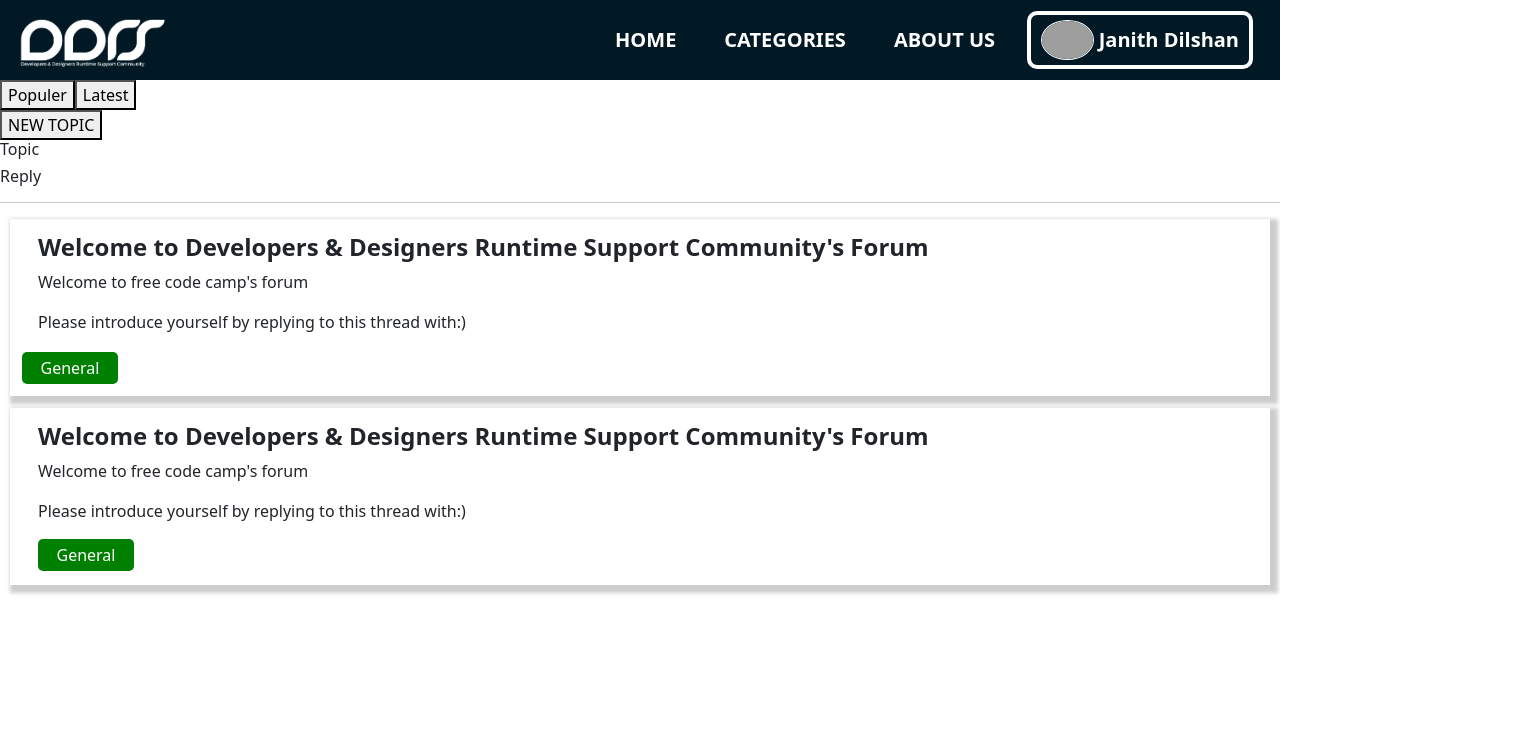
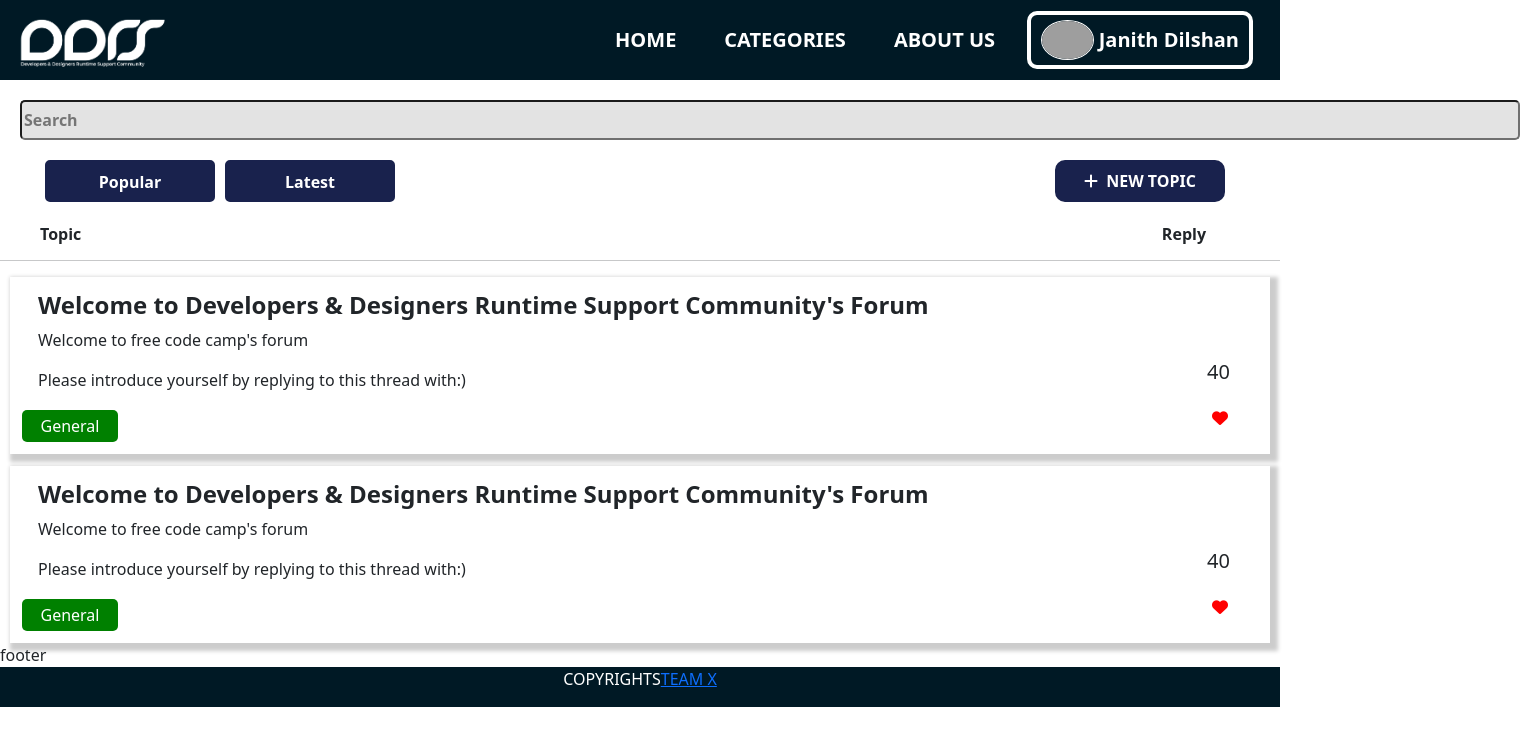
Before and after one commit to RavinduOnline/DDRS-Community, a React (Create React App) app in the folder client/: page / in a window 1280 px wide. Shown: the top 746 px of the page, 1540 px wide, since content can reach past the window. Built offline with nearby package versions, Linux system fonts and the light colour scheme; grey boxes are pictures that could not be loaded.

Commit message:
completed the user home

```diff
--- a/client/src/components/Pages/Forum/Home/ForumCard/forumcard.css
+++ b/client/src/components/Pages/Forum/Home/ForumCard/forumcard.css
@@ -6,15 +6,23 @@
     box-shadow: 4px 4px 4px 4px rgba(0,0,0,0.2);
     border-color:black;
     padding: 12px;
-
   }
 
-  /* On mouse-over, add a deeper shadow */
   .forumcard-mainbox:hover {
     box-shadow: 0 8px 16px 0 rgba(0,0,0,0.2);
   }
 
-  /* Add some padding inside the card container */
+  .forumcard-mainbox i{
+    float: right;
+    margin-right:30px;
+    color: red;
+  }
+
+  .forumcard-mainbox h5{
+    float: right;
+    margin:-50px 28px 20px 20px;
+  }
+
   .forumcard-container {
     padding: 2px 16px;
   }
--- a/client/src/components/Pages/Forum/Home/ForumCard/forumcard.js
+++ b/client/src/components/Pages/Forum/Home/ForumCard/forumcard.js
@@ -7,25 +7,44 @@ export default function forumcard() {
     <div>
 
         <div className='forumcard-mainbox'>
+
           <div className='forumcard-container'>
             <h4><b>Welcome to Developers & Designers Runtime Support Community's Forum</b></h4>
             <p>Welcome to free code camp's forum</p>
             <p>Please introduce yourself by replying to this thread with:)</p>
           </div>
+
+          <span>
+            <h5>40</h5>
+            <i class="fa-solid fa-heart"></i>
+          </span>
+
           <div className='forumcard-category-box'>
             General
           </div>
+
         </div>
 
+
+
+
         <div className='forumcard-mainbox'>
+
           <div className='forumcard-container'>
             <h4><b>Welcome to Developers & Designers Runtime Support Community's Forum</b></h4>
             <p>Welcome to free code camp's forum</p>
             <p>Please introduce yourself by replying to this thread with:)</p>
-            <div className='forumcard-category-box'>
+          </div>
+
+          <span>
+            <h5>40</h5>
+            <i class="fa-solid fa-heart"></i>
+          </span>
+
+          <div className='forumcard-category-box'>
             General
-            </div>
           </div>
+
         </div>
 
     </div>
--- a/client/src/components/Pages/Forum/Home/home.css
+++ b/client/src/components/Pages/Forum/Home/home.css
@@ -1,3 +1,105 @@
 .home-card-container{
     margin:0px 10px;
 }
+
+.home-btn-container{
+  margin:10px 10px 75px 40px;
+  position: relative;
+
+}
+
+/* start search bar */
+#home-searchNav{
+  background-color: #E3E3E3;
+  color: #707070;
+  font-weight: 700;
+  border-color: #707070;
+  width: 1500px;
+  height: 40px;
+  align-items: center;
+  margin: 20px 20px 5px 20px;
+  border-radius: 5px;
+}
+/* end search bar */
+
+
+/* start  new topic buttons */
+.home-new-btn{
+    float: right;
+    margin-right: 40px;
+    border:solid;
+    border-color: white;
+    border-width: 5px;
+    text-align: center;
+    font-size: 16px;
+    font-weight: 700;
+    width: 180px;
+    height: 52px;
+    cursor: pointer;
+    color: white;
+    background-color: #19224D;
+    border-radius: 15px;
+  }
+
+  .home-new-btn:hover{
+    background-color: #233381;
+  }
+
+  .home-new-btn button:active{
+    color: #FFFFFF;
+    background: #858585;
+    -webkit-box-shadow: inset 0px 0px 5px #c1c1c1;
+    -moz-box-shadow: inset 0px 0px 5px #c1c1c1;
+    box-shadow: inset 0px 0px 5px #c1c1c1;
+    outline: none;
+  }
+/* End  new topic buttons */
+
+
+/* Start Filter buttons */
+  .home-filter-btn {
+    border: solid;
+    text-align: center;
+    font-size: 16px;
+    font-weight: 700;
+    cursor: pointer;
+    color: white;
+    background-color: #19224D;
+    border-radius: 10px;
+    border-color: white;
+    border-width: 5px;
+    width: 180px;
+    height: 52px;
+    float: left;
+    padding: 10px 12px;
+  }
+
+  .home-filter-btn:hover {
+    background-color: #233381;
+  }
+
+  .home-filter-btn button:active{
+    color: #FFFFFF;
+    background: #858585;
+    outline: none;
+  }
+/* End  Filter buttons */
+
+
+  .home-topic-txt h6{
+    font-size: 16px;
+    top: 70px;
+    position: absolute;
+    font-weight: 750;
+  }
+
+  .home-topic-txt-topic{
+    float: left;
+    text-align: left;
+  }
+
+  .home-topic-txt-reply{
+    float: right;
+    text-align: right;
+    right: 4rem;
+  }
--- a/client/src/components/Pages/Forum/Home/home.js
+++ b/client/src/components/Pages/Forum/Home/home.js
@@ -2,6 +2,7 @@ import React from 'react'
 import Header from '../../../Header/header'
 import ForumCard from '../Home/ForumCard/forumcard'
 import './home.css'
+import Footer from '../../../Footer/footer'
 
 export default function home() {
   return (
@@ -10,28 +11,40 @@ export default function home() {
 
 
         <div>
-          <button> Populer</button>
-          <button> Latest</button>
+          <form className="home-form-flex">
+            <input id="home-searchNav" type="search" placeholder="Search" aria-label="Search" />
+          </form>
         </div>
 
-        <button>
-          NEW TOPIC
-        </button>
 
-        <div>
-          <h6>Topic</h6>
-          <h6>Reply</h6>
-          <hr/>
+        <div className='home-btn-container'>
+
+          <div className='home-filter'>
+            <button className='home-filter-btn' onclick="filterSelection('popular')"> Popular</button>
+            <button className='home-filter-btn' onclick="filterSelection('latest')"> Latest</button>
+          </div>
+
+          <button className='home-new-btn'>
+            <i class="fa-solid fa-plus"></i>&nbsp;&nbsp;NEW TOPIC
+          </button>
+
+          <div className='home-topic-txt'>
+            <h6 className='home-topic-txt-topic'>Topic</h6>
+            <h6 className='home-topic-txt-reply'>Reply</h6>
+          </div>
+
         </div>
+
+
+        <br/>
+        <hr/>
 
         <div className='home-card-container'>
           <ForumCard/>
         </div>
 
 
-
-
-
+        <Footer/>
 
     </div>
 
```
